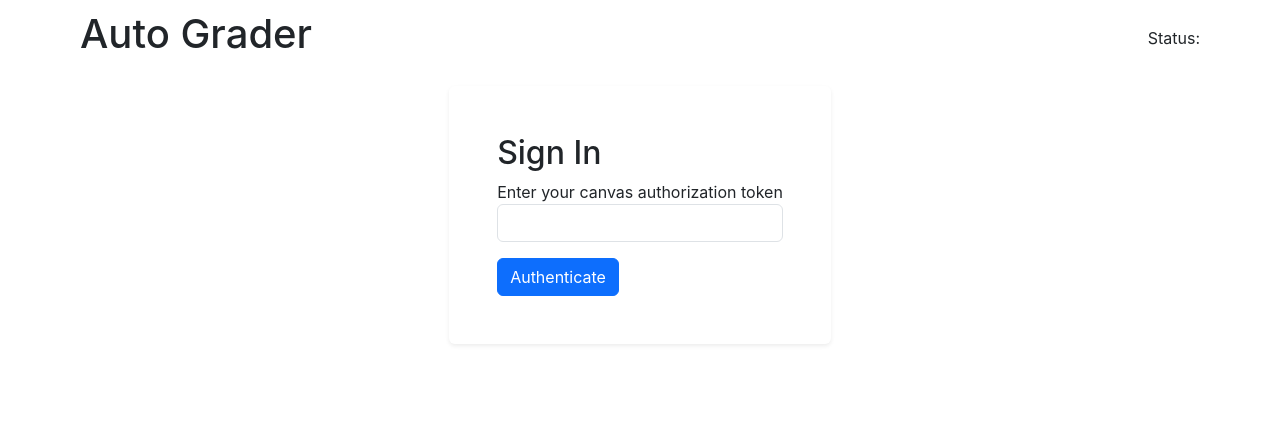
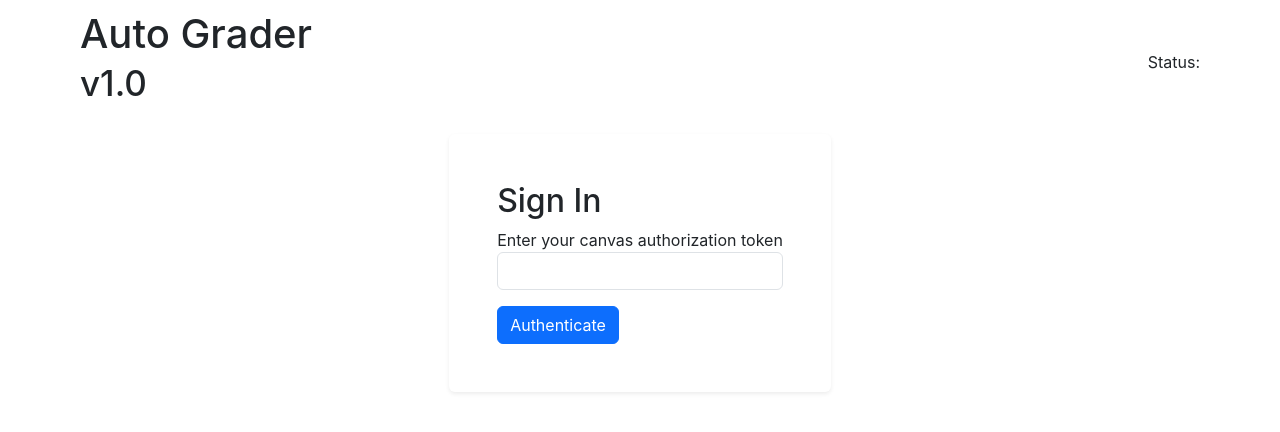
Before and after one commit to njmwasmoringa/labs-autograder-frontend, a React (Create React App) app: page / in a window 1280 px wide. Shown: the top 432 px of the page. Built offline with nearby package versions, Linux system fonts and the light colour scheme.

Commit message:
ip fixes

```diff
--- a/src/configs.json
+++ b/src/configs.json
@@ -1,5 +1,5 @@
 {
     "canvas":"https://moringa.instructure.com/api/v1",
-    "grader":"http://localhost:3130",
-    "livegrader":"https://autograderapi.picpazz.com"
+    "grader":"https://autograderapi.picpazz.com",
+    "livegrader":"http://localhost:3130"
 }
--- a/src/layouts/light-theme/LightTheme.jsx
+++ b/src/layouts/light-theme/LightTheme.jsx
@@ -20,7 +20,7 @@ export default function LightTheme() {
 
     return (<>
         <header className="container d-flex justify-content-between align-items-center">
-            <h1>Auto Grader</h1>
+            <h1>Auto Grader<br/><small style={{fonstSize:"10px"}}>v1.0</small></h1>
             <span>Status: {serviceStatus}</span>
         </header>
 
```
Also changed, not shown: 13 other files (tests, documents, lock files or other folders).
